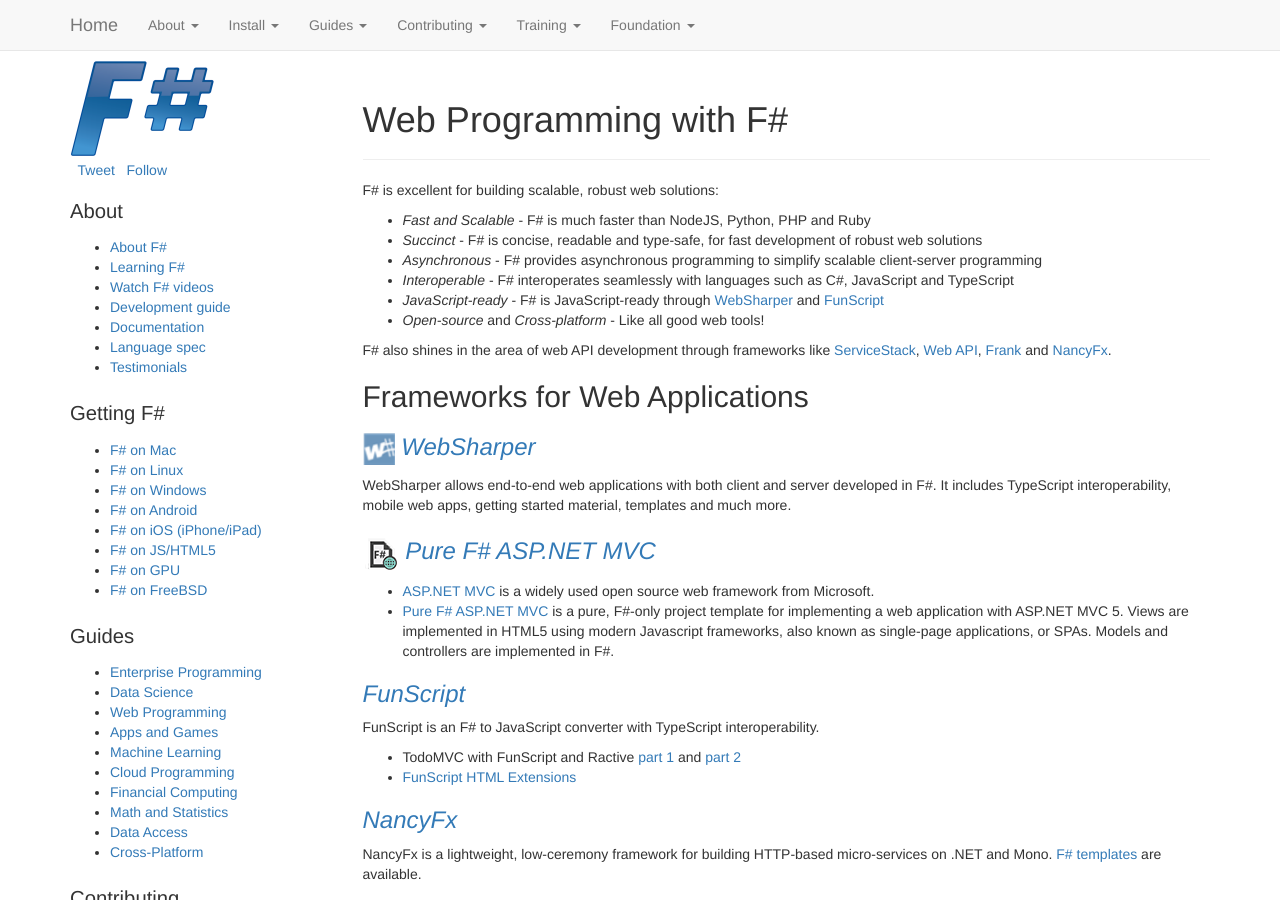
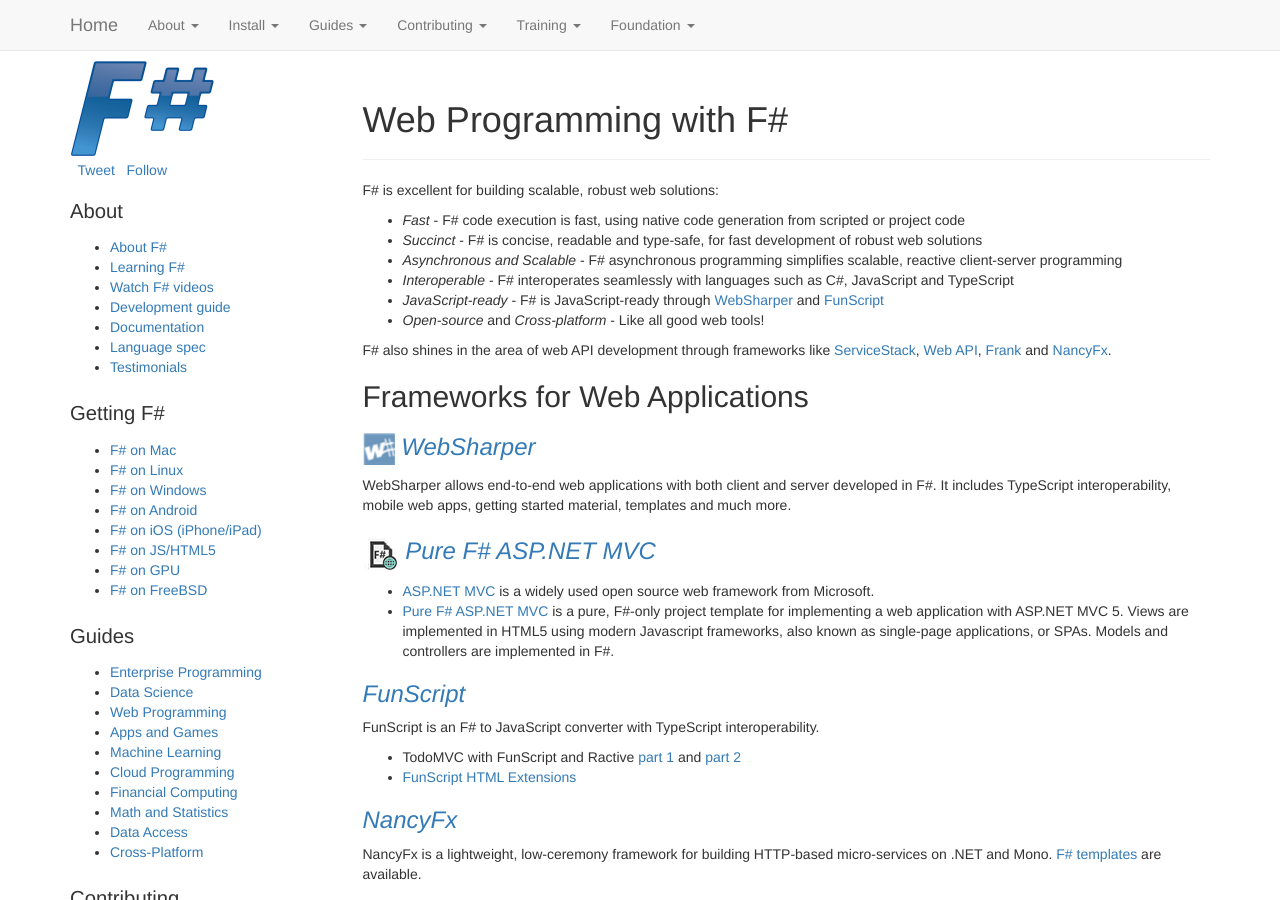
Before and after one commit to fsharp/fsharp.org, a Jekyll site: the page built from guides/web/index.md, in a window 1280 px wide and 900 px high. Built offline with Jekyll 4.4.1, drawn with Linux system fonts in a browser that asks for light colours; nearby versions of some CDN libraries; some web fonts are replaced; comment, search, counter and statistics services are not loaded.

Commit message:
Clarify performance claims

```diff
--- a/guides/web/index.md
+++ b/guides/web/index.md
@@ -7,9 +7,9 @@
 
 F# is excellent for building scalable, robust web solutions:
 
-* *Fast and Scalable* - F# is much faster than NodeJS, Python, PHP and Ruby
+* *Fast* - F# code execution is fast, using native code generation from scripted or project code
 * *Succinct* - F# is concise, readable and type-safe, for fast development of robust web solutions
-* *Asynchronous* - F# provides asynchronous programming to simplify scalable client-server programming
+* *Asynchronous and Scalable* - F# asynchronous programming simplifies scalable, reactive client-server programming
 * *Interoperable* - F# interoperates seamlessly with languages such as C#, JavaScript and TypeScript
 * *JavaScript-ready* - F# is JavaScript-ready through [WebSharper](http://websharper.com) and [FunScript](http://funscript.info/)
 * *Open-source* and *Cross-platform*  - Like all good web tools!
```
